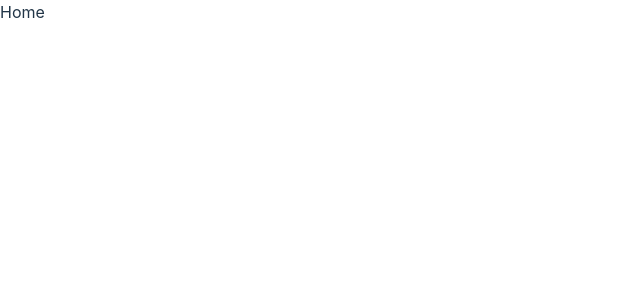
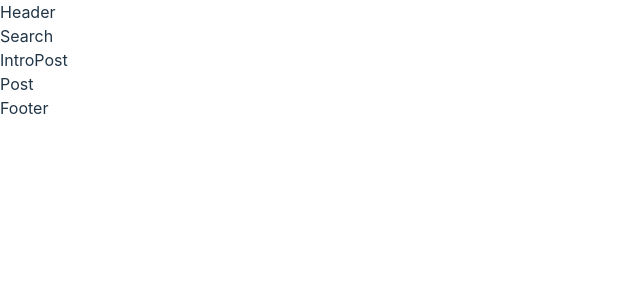
Before and after one commit to cerrmor/React_Self_Marketing_App, a React (Vite) app in the folder marketing-app/: page / in a window 1280 px wide. Shown: the top 300 px of the page, without its empty margins (0-640 px from the left). Built offline with nearby package versions, Linux system fonts and the light colour scheme.

Commit message:
set up the order of appearance of components located on the home page

```diff
--- /dev/null
+++ b/marketing-app/src/Components/Layout/Footer.jsx
@@ -0,0 +1,9 @@
+import React from 'react'
+
+function Footer() {
+  return (
+    <div>Footer</div>
+  )
+}
+
+export default Footer
--- /dev/null
+++ b/marketing-app/src/Components/Layout/Post.jsx
@@ -0,0 +1,9 @@
+import React from 'react'
+
+function Post() {
+  return (
+    <div>Post</div>
+  )
+}
+
+export default Post
--- a/marketing-app/src/Components/Layout/index.js
+++ b/marketing-app/src/Components/Layout/index.js
@@ -3,3 +3,5 @@
 
 export { default as Header } from '../Layout/Header.jsx';
 export { default as IntroPost } from '../Layout/IntroPost.jsx';
+export { default as Post } from '../Layout/Post.jsx';
+export { default as Footer } from '../Layout/Footer.jsx'
--- a/marketing-app/src/Pages/Home.jsx
+++ b/marketing-app/src/Pages/Home.jsx
@@ -1,8 +1,16 @@
 import React from 'react'
+import { Header, Footer, IntroPost, Post } from '../Components/Layout'
+import { Search } from '../Components/Shared'
 
 function Home() {
   return (
-    <div>Home</div>
+    <div>
+      <Header/>
+      <Search/>
+      <IntroPost/>
+      <Post/>
+      <Footer/>
+    </div>
   )
 }
 
```
Also changed, not shown: 1 other file (tests, documents, lock files or other folders).
